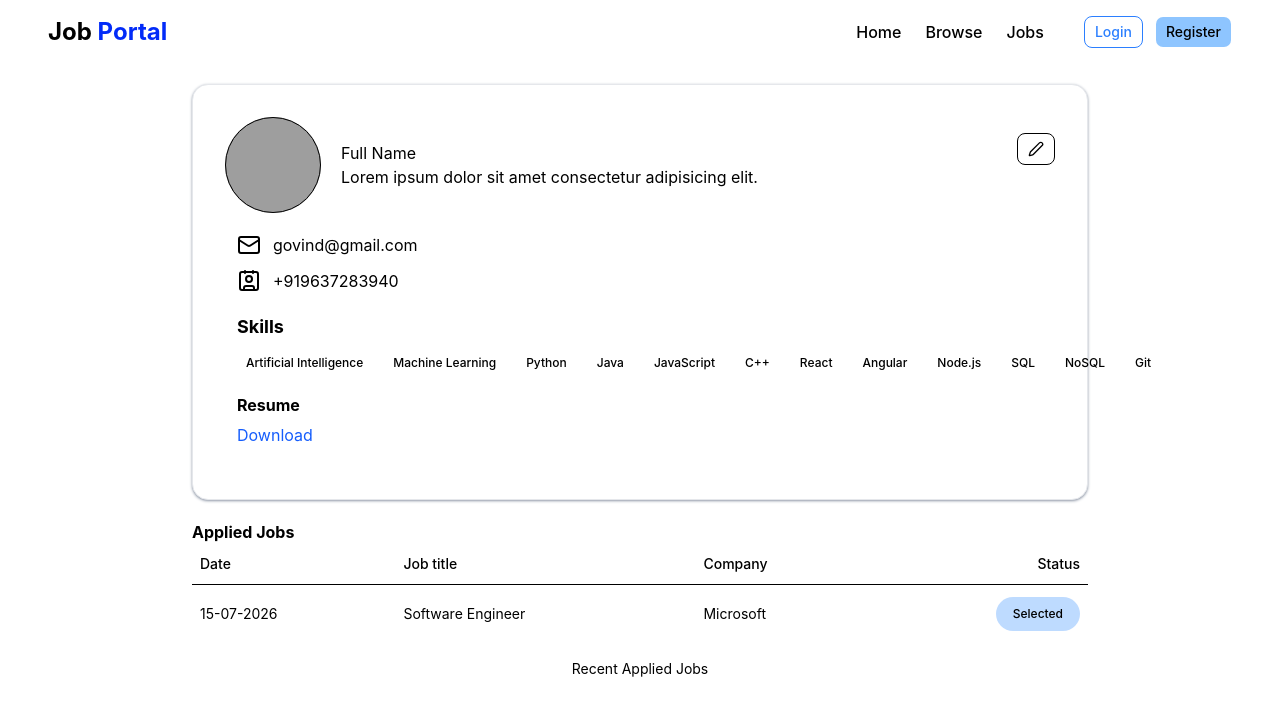
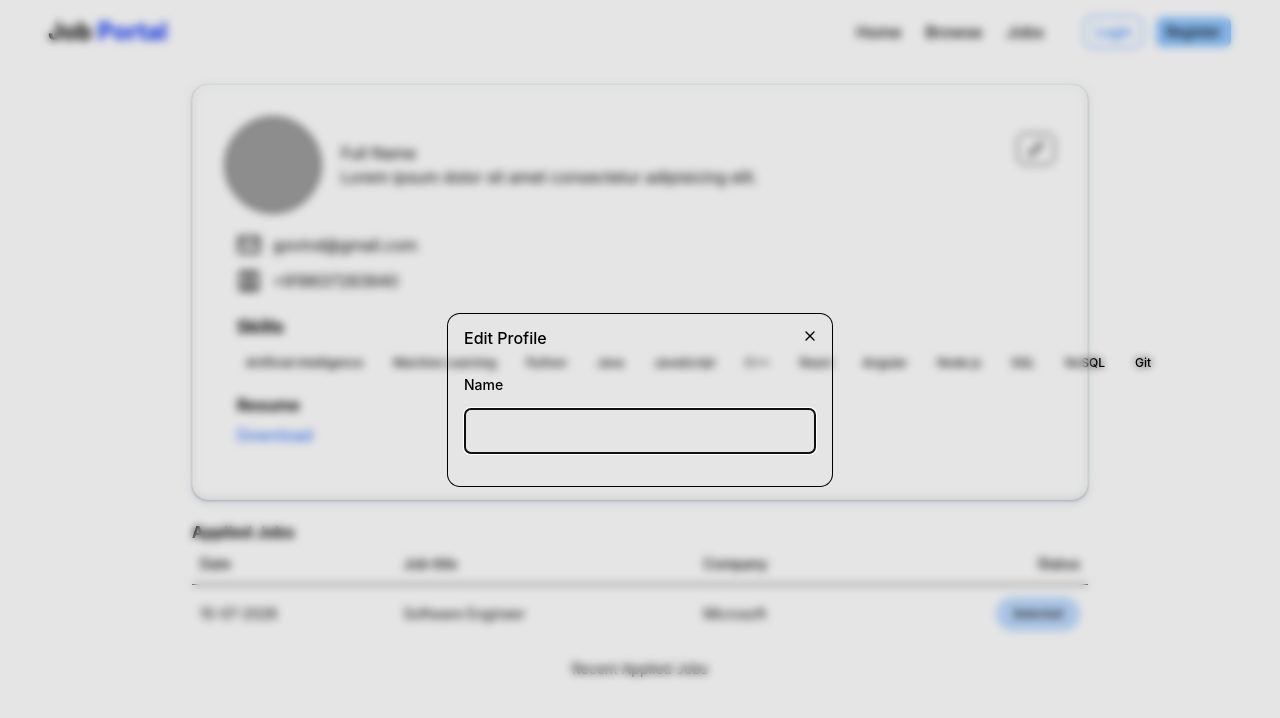
Before and after one commit to TanuTanu511/sunfireSensei, a React (Vite) app in the folder frontend/: page /Profile in a window 1280 px wide. Shown: the top 718 px of the page. Built offline with nearby package versions, Linux system fonts and the light colour scheme; grey boxes are pictures that could not be loaded.

Commit message:
Edit Icon

```diff
--- /dev/null
+++ b/frontend/src/components/components_lite/EditProfile.jsx
@@ -0,0 +1,28 @@
+import React from 'react'
+import { Dialog, DialogContent, DialogHeader, DialogTitle } from '../ui/dialog'
+import { Label } from '../ui/label'
+
+const EditProfile = ({open , setOpen}) => {
+  return (
+    <div className='bg-white'>
+      <Dialog open={open}>
+        <DialogContent>
+            <DialogHeader>
+                <DialogTitle>Edit Profile</DialogTitle>
+            </DialogHeader>
+
+            {/* Form for edit Profile */}
+            <form>
+                <div className='grid gap-4 py-4'>
+                    <Label htmlFor="name">Name</Label>
+                    <input type='text' name='name' id='name' className='w-full border border-gray-400 rounded-md p-3'/>
+                </div>
+            </form>
+
+        </DialogContent>
+      </Dialog>
+    </div>
+  )
+}
+
+export default EditProfile
--- a/frontend/src/components/components_lite/Profile.jsx
+++ b/frontend/src/components/components_lite/Profile.jsx
@@ -1,10 +1,11 @@
-import React from "react";
+import React, { useState } from "react";
 import Navbar from "./Navbar";
 import { Avatar, AvatarImage } from "../ui/avatar";
 import { Contact, Mail, Pen } from "lucide-react";
 import { Button } from "../ui/button";
 import { Badge } from "../ui/badge";
 import AppliedJobs from "./AppliedJobs";
+import EditProfile from "./EditProfile";
 
 const skills = [
   "Artificial Intelligence",
@@ -24,6 +25,8 @@ const skills = [
 const Profile = () => {
   const isResume = true;
 
+  const [open, setOpen] = useState(true);
+
   return (
     <div>
       <Navbar />
@@ -38,7 +41,7 @@ const Profile = () => {
               <p>Lorem ipsum dolor sit amet consectetur adipisicing elit.</p>
             </div>
           </div>
-          <Button variant="outline" className="text-right mt-4">
+          <Button onClick={() => setOpen(true)} variant="outline" className="text-right mt-4">
             <Pen />
           </Button>
         </div>
@@ -90,6 +93,9 @@ const Profile = () => {
         <h1 className="text-md font-bold">Applied Jobs</h1>
         {/* add application table */}
         <AppliedJobs />
+
+        {/* update profile/bio option */}
+        <EditProfile open={open} setOpen={setOpen}/>
       </div>
     </div>
   );
--- /dev/null
+++ b/frontend/src/components/ui/dialog.jsx
@@ -0,0 +1,153 @@
+import * as React from "react"
+import { Dialog as DialogPrimitive } from "@base-ui/react/dialog"
+
+import { cn } from "@/lib/utils"
+import { Button } from "@/components/ui/button"
+import { XIcon } from "lucide-react"
+
+function Dialog({
+  ...props
+}) {
+  return <DialogPrimitive.Root data-slot="dialog" {...props} />;
+}
+
+function DialogTrigger({
+  ...props
+}) {
+  return <DialogPrimitive.Trigger data-slot="dialog-trigger" {...props} />;
+}
+
+function DialogPortal({
+  ...props
+}) {
+  return <DialogPrimitive.Portal data-slot="dialog-portal" {...props} />;
+}
+
+function DialogClose({
+  ...props
+}) {
+  return <DialogPrimitive.Close data-slot="dialog-close" {...props} />;
+}
+
+function DialogOverlay({
+  className,
+  ...props
+}) {
+  return (
+    <DialogPrimitive.Backdrop
+      data-slot="dialog-overlay"
+      className={cn(
+        "fixed inset-0 isolate z-50 bg-black/10 duration-100 supports-backdrop-filter:backdrop-blur-xs data-open:animate-in data-open:fade-in-0 data-closed:animate-out data-closed:fade-out-0",
+        className
+      )}
+      {...props} />
+  );
+}
+
+function DialogContent({
+  className,
+  children,
+  showCloseButton = true,
+  ...props
+}) {
+  return (
+    <DialogPortal>
+      <DialogOverlay />
+      <DialogPrimitive.Popup
+        data-slot="dialog-content"
+        className={cn(
+          "fixed top-1/2 left-1/2 z-50 grid w-full max-w-[calc(100%-2rem)] -translate-x-1/2 -translate-y-1/2 gap-4 rounded-xl bg-popover p-4 text-sm text-popover-foreground ring-1 ring-foreground/10 duration-100 outline-none sm:max-w-sm data-open:animate-in data-open:fade-in-0 data-open:zoom-in-95 data-closed:animate-out data-closed:fade-out-0 data-closed:zoom-out-95",
+          className
+        )}
+        {...props}>
+        {children}
+        {showCloseButton && (
+          <DialogPrimitive.Close
+            data-slot="dialog-close"
+            render={
+              <Button variant="ghost" className="absolute top-2 right-2" size="icon-sm" />
+            }>
+            <XIcon />
+            <span className="sr-only">Close</span>
+          </DialogPrimitive.Close>
+        )}
+      </DialogPrimitive.Popup>
+    </DialogPortal>
+  );
+}
+
+function DialogHeader({
+  className,
+  ...props
+}) {
+  return (
+    <div
+      data-slot="dialog-header"
+      className={cn("flex flex-col gap-2", className)}
+      {...props} />
+  );
+}
+
+function DialogFooter({
+  className,
+  showCloseButton = false,
+  children,
+  ...props
+}) {
+  return (
+    <div
+      data-slot="dialog-footer"
+      className={cn(
+        "-mx-4 -mb-4 flex flex-col-reverse gap-2 rounded-b-xl border-t bg-muted/50 p-4 sm:flex-row sm:justify-end",
+        className
+      )}
+      {...props}>
+      {children}
+      {showCloseButton && (
+        <DialogPrimitive.Close render={<Button variant="outline" />}>
+          Close
+        </DialogPrimitive.Close>
+      )}
+    </div>
+  );
+}
+
+function DialogTitle({
+  className,
+  ...props
+}) {
+  return (
+    <DialogPrimitive.Title
+      data-slot="dialog-title"
+      className={cn("text-base leading-none font-medium", className)}
+      {...props} />
+  );
+}
+
+function DialogDescription({
+  className,
+  ...props
+}) {
+  return (
+    <DialogPrimitive.Description
+      data-slot="dialog-description"
+      className={cn(
+        "text-sm text-muted-foreground *:[a]:underline *:[a]:underline-offset-3 *:[a]:hover:text-foreground",
+        className
+      )}
+      {...props} />
+  );
+}
+
+export {
+  Dialog,
+  DialogClose,
+  DialogContent,
+  DialogDescription,
+  DialogFooter,
+  DialogHeader,
+  DialogOverlay,
+  DialogPortal,
+  DialogTitle,
+  DialogTrigger,
+}
```
